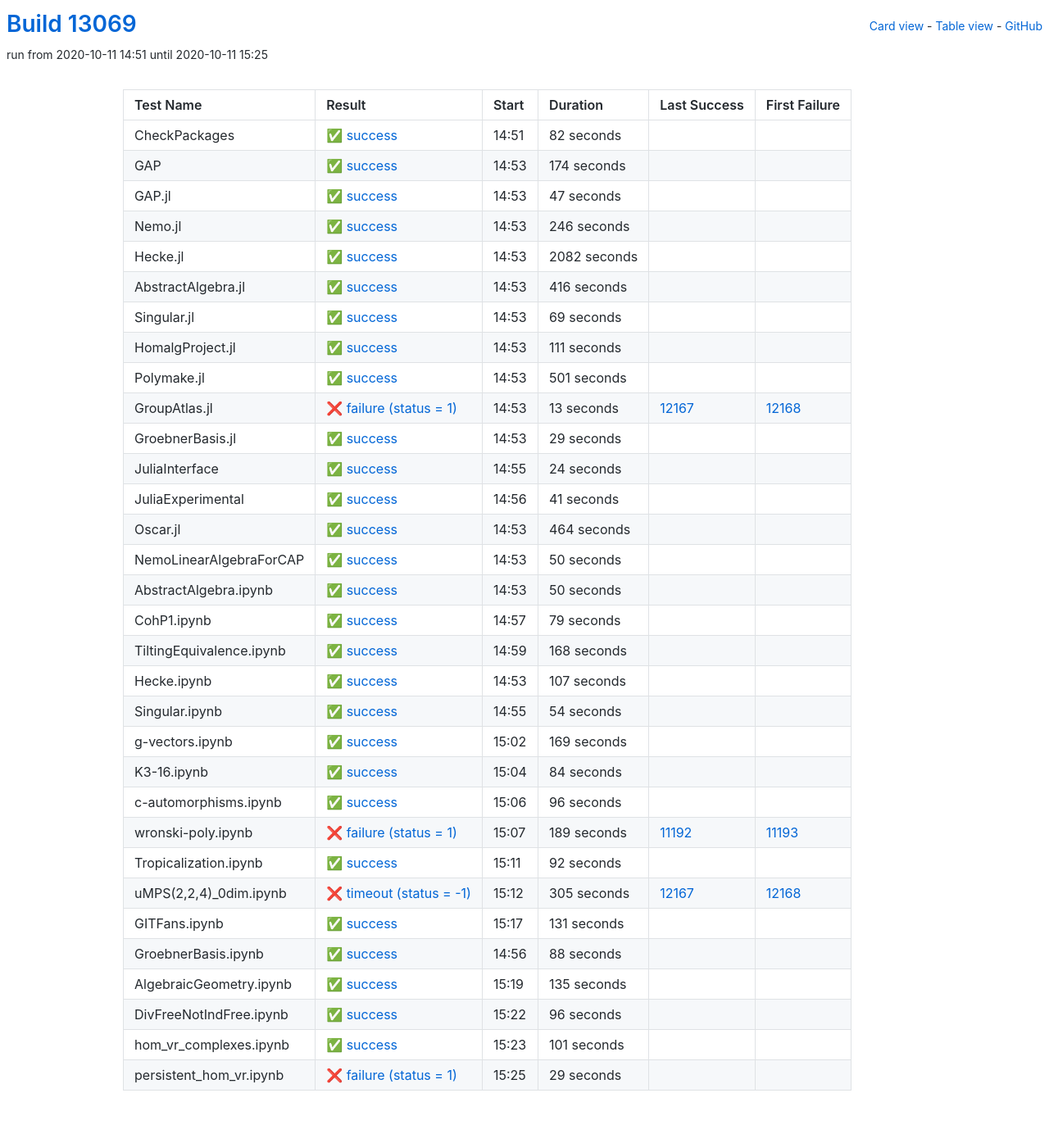
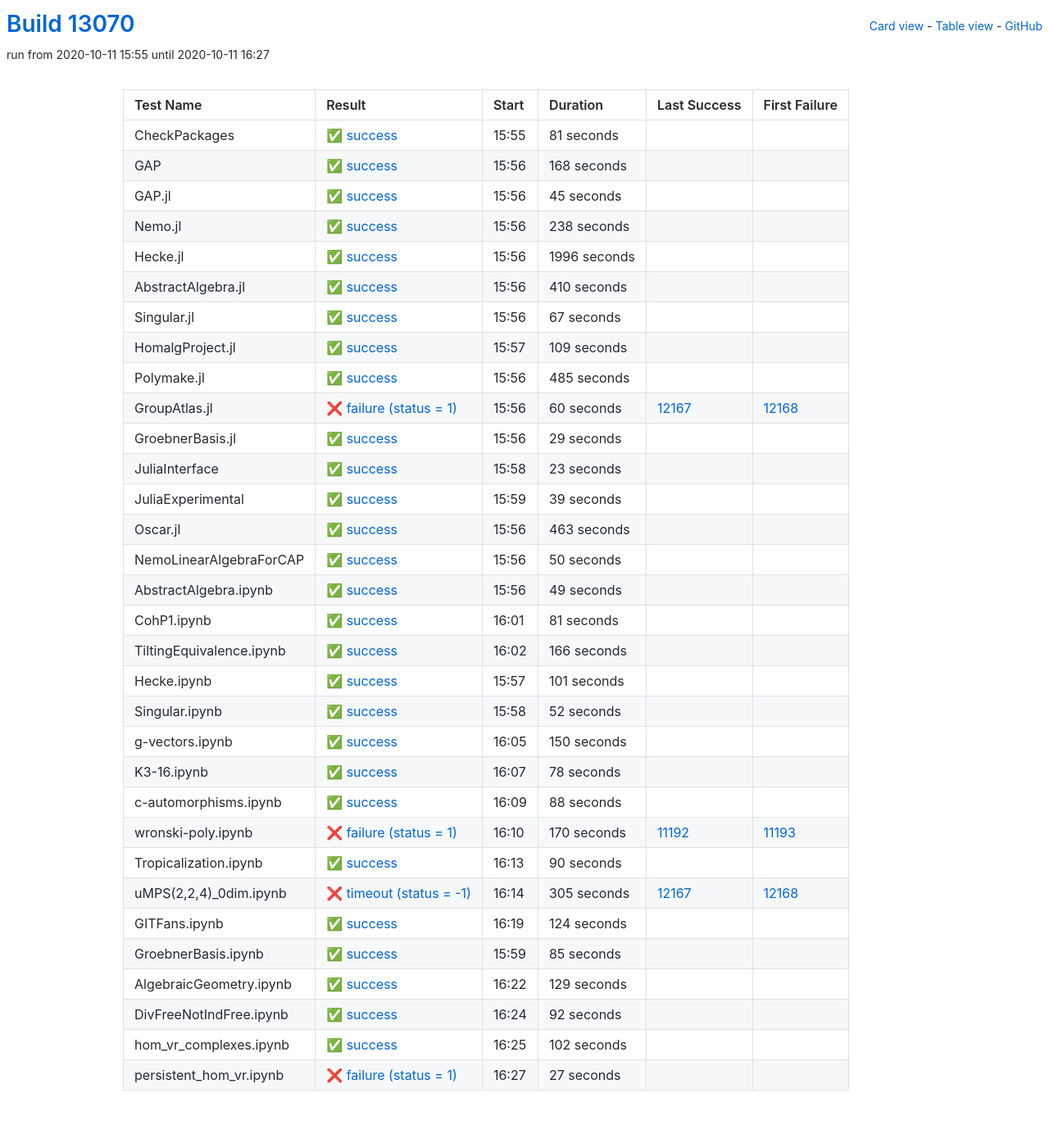
Before and after one commit to oscar-system/oscar-ci-status, a Jekyll site: the page built from table.html, in a window 1280 px wide. Shown: the whole page at 82% size. Built offline with Jekyll 4.4.1, drawn with Linux system fonts in a browser that asks for light colours.

Commit message:
Build #13070

```diff
--- a/_data/ci.yml
+++ b/_data/ci.yml
@@ -1,6 +1,6 @@
 ---
-build: 13069
-build_url: https://oscarci.mathematik.uni-kl.de/job/oscar/13069/
+build: 13070
+build_url: https://oscarci.mathematik.uni-kl.de/job/oscar/13070/
 job: oscar
 organization: oscar-system
 repo: oscar-ci-status
@@ -8,128 +8,128 @@
 tests:
 - name: CheckPackages
   id: checkpackages
-  log: https://oscarci.mathematik.uni-kl.de/job/oscar/13069/artifact/logs/build-13069/CheckPackages.log
-  start: 2020-10-11 14:51
+  log: https://oscarci.mathematik.uni-kl.de/job/oscar/13070/artifact/logs/build-13070/CheckPackages.log
+  start: 2020-10-11 15:55
   success: true
   exitcode: 0
   status: success
-  duration: 82
+  duration: 81
   last_success: false
   last_success_url:
   first_failure: false
   first_failure_url:
 - name: GAP
   id: gap
-  log: https://oscarci.mathematik.uni-kl.de/job/oscar/13069/artifact/logs/build-13069/GAP.log
-  start: 2020-10-11 14:53
+  log: https://oscarci.mathematik.uni-kl.de/job/oscar/13070/artifact/logs/build-13070/GAP.log
+  start: 2020-10-11 15:56
   success: true
   exitcode: 0
   status: success
-  duration: 174
+  duration: 168
   last_success: false
   last_success_url:
   first_failure: false
   first_failure_url:
 - name: GAP.jl
   id: gap-jl
-  log: https://oscarci.mathematik.uni-kl.de/job/oscar/13069/artifact/logs/build-13069/GAP.jl.log
-  start: 2020-10-11 14:53
+  log: https://oscarci.mathematik.uni-kl.de/job/oscar/13070/artifact/logs/build-13070/GAP.jl.log
+  start: 2020-10-11 15:56
   success: true
   exitcode: 0
   status: success
-  duration: 47
+  duration: 45
   last_success: false
   last_success_url:
   first_failure: false
   first_failure_url:
 - name: Nemo.jl
   id: nemo-jl
-  log: https://oscarci.mathematik.uni-kl.de/job/oscar/13069/artifact/logs/build-13069/Nemo.jl.log
-  start: 2020-10-11 14:53
+  log: https://oscarci.mathematik.uni-kl.de/job/oscar/13070/artifact/logs/build-13070/Nemo.jl.log
+  start: 2020-10-11 15:56
   success: true
   exitcode: 0
   status: success
-  duration: 246
+  duration: 238
   last_success: false
   last_success_url:
   first_failure: false
   first_failure_url:
 - name: Hecke.jl
   id: hecke-jl
-  log: https://oscarci.mathematik.uni-kl.de/job/oscar/13069/artifact/logs/build-13069/Hecke.jl.log
-  start: 2020-10-11 14:53
+  log: https://oscarci.mathematik.uni-kl.de/job/oscar/13070/artifact/logs/build-13070/Hecke.jl.log
+  start: 2020-10-11 15:56
   success: true
   exitcode: 0
   status: success
-  duration: 2082
+  duration: 1996
   last_success: false
   last_success_url:
   first_failure: false
   first_failure_url:
 - name: AbstractAlgebra.jl
   id: abstractalgebra-jl
-  log: https://oscarci.mathematik.uni-kl.de/job/oscar/13069/artifact/logs/build-13069/AbstractAlgebra.jl.log
-  start: 2020-10-11 14:53
+  log: https://oscarci.mathematik.uni-kl.de/job/oscar/13070/artifact/logs/build-13070/AbstractAlgebra.jl.log
+  start: 2020-10-11 15:56
   success: true
   exitcode: 0
   status: success
-  duration: 416
+  duration: 410
   last_success: false
   last_success_url:
   first_failure: false
   first_failure_url:
 - name: Singular.jl
   id: singular-jl
-  log: https://oscarci.mathematik.uni-kl.de/job/oscar/13069/artifact/logs/build-13069/Singular.jl.log
-  start: 2020-10-11 14:53
+  log: https://oscarci.mathematik.uni-kl.de/job/oscar/13070/artifact/logs/build-13070/Singular.jl.log
+  start: 2020-10-11 15:56
   success: true
   exitcode: 0
   status: success
-  duration: 69
+  duration: 67
   last_success: false
   last_success_url:
   first_failure: false
   first_failure_url:
 - name: HomalgProject.jl
   id: homalgproject-jl
-  log: https://oscarci.mathematik.uni-kl.de/job/oscar/13069/artifact/logs/build-13069/HomalgProject.jl.log
-  start: 2020-10-11 14:53
+  log: https://oscarci.mathematik.uni-kl.de/job/oscar/13070/artifact/logs/build-13070/HomalgProject.jl.log
+  start: 2020-10-11 15:57
   success: true
   exitcode: 0
   status: success
-  duration: 111
+  duration: 109
   last_success: false
   last_success_url:
   first_failure: false
   first_failure_url:
 - name: Polymake.jl
   id: polymake-jl
-  log: https://oscarci.mathematik.uni-kl.de/job/oscar/13069/artifact/logs/build-13069/Polymake.jl.log
-  start: 2020-10-11 14:53
+  log: https://oscarci.mathematik.uni-kl.de/job/oscar/13070/artifact/logs/build-13070/Polymake.jl.log
+  start: 2020-10-11 15:56
   success: true
   exitcode: 0
   status: success
-  duration: 501
+  duration: 485
   last_success: false
   last_success_url:
   first_failure: false
   first_failure_url:
 - name: GroupAtlas.jl
   id: groupatlas-jl
-  log: https://oscarci.mathematik.uni-kl.de/job/oscar/13069/artifact/logs/build-13069/GroupAtlas.jl.log
-  start: 2020-10-11 14:53
+  log: https://oscarci.mathematik.uni-kl.de/job/oscar/13070/artifact/logs/build-13070/GroupAtlas.jl.log
+  start: 2020-10-11 15:56
   success: false
   exitcode: 1
   status: failure
-  duration: 13
+  duration: 60
   last_success: 12167
   last_success_url: https://oscarci.mathematik.uni-kl.de/job/oscar/12167/
   first_failure: 12168
   first_failure_url: https://oscarci.mathematik.uni-kl.de/job/oscar/12168/
 - name: GroebnerBasis.jl
   id: groebnerbasis-jl
-  log: https://oscarci.mathematik.uni-kl.de/job/oscar/13069/artifact/logs/build-13069/GroebnerBasis.jl.log
-  start: 2020-10-11 14:53
+  log: https://oscarci.mathematik.uni-kl.de/job/oscar/13070/artifact/logs/build-13070/GroebnerBasis.jl.log
+  start: 2020-10-11 15:56
   success: true
   exitcode: 0
   status: success
@@ -140,44 +140,44 @@
   first_failure_url:
 - name: JuliaInterface
   id: juliainterface
-  log: https://oscarci.mathematik.uni-kl.de/job/oscar/13069/artifact/logs/build-13069/JuliaInterface.log
-  start: 2020-10-11 14:55
+  log: https://oscarci.mathematik.uni-kl.de/job/oscar/13070/artifact/logs/build-13070/JuliaInterface.log
+  start: 2020-10-11 15:58
   success: true
   exitcode: 0
   status: success
-  duration: 24
+  duration: 23
   last_success: false
   last_success_url:
   first_failure: false
   first_failure_url:
 - name: JuliaExperimental
   id: juliaexperimental
-  log: https://oscarci.mathematik.uni-kl.de/job/oscar/13069/artifact/logs/build-13069/JuliaExperimental.log
-  start: 2020-10-11 14:56
+  log: https://oscarci.mathematik.uni-kl.de/job/oscar/13070/artifact/logs/build-13070/JuliaExperimental.log
+  start: 2020-10-11 15:59
   success: true
   exitcode: 0
   status: success
-  duration: 41
+  duration: 39
   last_success: false
   last_success_url:
   first_failure: false
   first_failure_url:
 - name: Oscar.jl
   id: oscar-jl
-  log: https://oscarci.mathematik.uni-kl.de/job/oscar/13069/artifact/logs/build-13069/Oscar.jl.log
-  start: 2020-10-11 14:53
+  log: https://oscarci.mathematik.uni-kl.de/job/oscar/13070/artifact/logs/build-13070/Oscar.jl.log
+  start: 2020-10-11 15:56
   success: true
   exitcode: 0
   status: success
-  duration: 464
+  duration: 463
   last_success: false
   last_success_url:
   first_failure: false
   first_failure_url:
 - name: NemoLinearAlgebraForCAP
   id: nemolinearalgebraforcap
-  log: https://oscarci.mathematik.uni-kl.de/job/oscar/13069/artifact/logs/build-13069/NemoLinearAlgebraForCAP.log
-  start: 2020-10-11 14:53
+  log: https://oscarci.mathematik.uni-kl.de/job/oscar/13070/artifact/logs/build-13070/NemoLinearAlgebraForCAP.log
+  start: 2020-10-11 15:56
   success: true
   exitcode: 0
   status: success
@@ -188,128 +188,128 @@
   first_failure_url:
 - name: AbstractAlgebra.ipynb
   id: abstractalgebra-ipynb
-  log: https://oscarci.mathematik.uni-kl.de/job/oscar/13069/artifact/logs/build-13069/AbstractAlgebra.ipynb.log
-  start: 2020-10-11 14:53
+  log: https://oscarci.mathematik.uni-kl.de/job/oscar/13070/artifact/logs/build-13070/AbstractAlgebra.ipynb.log
+  start: 2020-10-11 15:56
   success: true
   exitcode: 0
   status: success
-  duration: 50
+  duration: 49
   last_success: false
   last_success_url:
   first_failure: false
   first_failure_url:
 - name: CohP1.ipynb
   id: cohp1-ipynb
-  log: https://oscarci.mathematik.uni-kl.de/job/oscar/13069/artifact/logs/build-13069/CohP1.ipynb.log
-  start: 2020-10-11 14:57
+  log: https://oscarci.mathematik.uni-kl.de/job/oscar/13070/artifact/logs/build-13070/CohP1.ipynb.log
+  start: 2020-10-11 16:01
   success: true
   exitcode: 0
   status: success
-  duration: 79
+  duration: 81
   last_success: false
   last_success_url:
   first_failure: false
   first_failure_url:
 - name: TiltingEquivalence.ipynb
   id: tiltingequivalence-ipynb
-  log: https://oscarci.mathematik.uni-kl.de/job/oscar/13069/artifact/logs/build-13069/TiltingEquivalence.ipynb.log
-  start: 2020-10-11 14:59
+  log: https://oscarci.mathematik.uni-kl.de/job/oscar/13070/artifact/logs/build-13070/TiltingEquivalence.ipynb.log
+  start: 2020-10-11 16:02
   success: true
   exitcode: 0
   status: success
-  duration: 168
+  duration: 166
   last_success: false
   last_success_url:
   first_failure: false
   first_failure_url:
 - name: Hecke.ipynb
   id: hecke-ipynb
-  log: https://oscarci.mathematik.uni-kl.de/job/oscar/13069/artifact/logs/build-13069/Hecke.ipynb.log
-  start: 2020-10-11 14:53
+  log: https://oscarci.mathematik.uni-kl.de/job/oscar/13070/artifact/logs/build-13070/Hecke.ipynb.log
+  start: 2020-10-11 15:57
   success: true
   exitcode: 0
   status: success
-  duration: 107
+  duration: 101
   last_success: false
   last_success_url:
   first_failure: false
   first_failure_url:
 - name: Singular.ipynb
   id: singular-ipynb
-  log: https://oscarci.mathematik.uni-kl.de/job/oscar/13069/artifact/logs/build-13069/Singular.ipynb.log
-  start: 2020-10-11 14:55
+  log: https://oscarci.mathematik.uni-kl.de/job/oscar/13070/artifact/logs/build-13070/Singular.ipynb.log
+  start: 2020-10-11 15:58
   success: true
   exitcode: 0
   status: success
-  duration: 54
+  duration: 52
   last_success: false
   last_success_url:
   first_failure: false
   first_failure_url:
 - name: g-vectors.ipynb
   id: g-vectors-ipynb
-  log: https://oscarci.mathematik.uni-kl.de/job/oscar/13069/artifact/logs/build-13069/g-vectors.ipynb.log
-  start: 2020-10-11 15:02
+  log: https://oscarci.mathematik.uni-kl.de/job/oscar/13070/artifact/logs/build-13070/g-vectors.ipynb.log
+  start: 2020-10-11 16:05
   success: true
   exitcode: 0
   status: success
-  duration: 169
+  duration: 150
   last_success: false
   last_success_url:
   first_failure: false
   first_failure_url:
 - name: K3-16.ipynb
   id: k3-16-ipynb
-  log: https://oscarci.mathematik.uni-kl.de/job/oscar/13069/artifact/logs/build-13069/K3-16.ipynb.log
-  start: 2020-10-11 15:04
+  log: https://oscarci.mathematik.uni-kl.de/job/oscar/13070/artifact/logs/build-13070/K3-16.ipynb.log
+  start: 2020-10-11 16:07
   success: true
   exitcode: 0
   status: success
-  duration: 84
+  duration: 78
   last_success: false
   last_success_url:
   first_failure: false
   first_failure_url:
 - name: c-automorphisms.ipynb
   id: c-automorphisms-ipynb
-  log: https://oscarci.mathematik.uni-kl.de/job/oscar/13069/artifact/logs/build-13069/c-automorphisms.ipynb.log
-  start: 2020-10-11 15:06
+  log: https://oscarci.mathematik.uni-kl.de/job/oscar/13070/artifact/logs/build-13070/c-automorphisms.ipynb.log
+  start: 2020-10-11 16:09
   success: true
   exitcode: 0
   status: success
-  duration: 96
+  duration: 88
   last_success: false
   last_success_url:
   first_failure: false
   first_failure_url:
 - name: wronski-poly.ipynb
   id: wronski-poly-ipynb
-  log: https://oscarci.mathematik.uni-kl.de/job/oscar/13069/artifact/logs/build-13069/wronski-poly.ipynb.log
-  start: 2020-10-11 15:07
+  log: https://oscarci.mathematik.uni-kl.de/job/oscar/13070/artifact/logs/build-13070/wronski-poly.ipynb.log
+  start: 2020-10-11 16:10
   success: false
   exitcode: 1
   status: failure
-  duration: 189
+  duration: 170
   last_success: 11192
   last_success_url: https://oscarci.mathematik.uni-kl.de/job/oscar/11192/
   first_failure: 11193
   first_failure_url: https://oscarci.mathematik.uni-kl.de/job/oscar/11193/
 - name: Tropicalization.ipynb
   id: tropicalization-ipynb
-  log: https://oscarci.mathematik.uni-kl.de/job/oscar/13069/artifact/logs/build-13069/Tropicalization.ipynb.log
-  start: 2020-10-11 15:11
+  log: https://oscarci.mathematik.uni-kl.de/job/oscar/13070/artifact/logs/build-13070/Tropicalization.ipynb.log
+  start: 2020-10-11 16:13
   success: true
   exitcode: 0
   status: success
-  duration: 92
+  duration: 90
   last_success: false
   last_success_url:
   first_failure: false
   first_failure_url:
 - name: uMPS(2,2,4)_0dim.ipynb
   id: umps-2-2-4-0dim-ipynb
-  log: https://oscarci.mathematik.uni-kl.de/job/oscar/13069/artifact/logs/build-13069/uMPS-2-2-4-_0dim.ipynb.log
-  start: 2020-10-11 15:12
+  log: https://oscarci.mathematik.uni-kl.de/job/oscar/13070/artifact/logs/build-13070/uMPS-2-2-4-_0dim.ipynb.log
+  start: 2020-10-11 16:14
   success: false
   exitcode: -1
   status: timeout
@@ -320,72 +320,72 @@
   first_failure_url: https://oscarci.mathematik.uni-kl.de/job/oscar/12168/
 - name: GITFans.ipynb
   id: gitfans-ipynb
-  log: https://oscarci.mathematik.uni-kl.de/job/oscar/13069/artifact/logs/build-13069/GITFans.ipynb.log
-  start: 2020-10-11 15:17
+  log: https://oscarci.mathematik.uni-kl.de/job/oscar/13070/artifact/logs/build-13070/GITFans.ipynb.log
+  start: 2020-10-11 16:19
   success: true
   exitcode: 0
   status: success
-  duration: 131
+  duration: 124
   last_success: false
   last_success_url:
   first_failure: false
   first_failure_url:
 - name: GroebnerBasis.ipynb
   id: groebnerbasis-ipynb
-  log: https://oscarci.mathematik.uni-kl.de/job/oscar/13069/artifact/logs/build-13069/GroebnerBasis.ipynb.log
-  start: 2020-10-11 14:56
+  log: https://oscarci.mathematik.uni-kl.de/job/oscar/13070/artifact/logs/build-13070/GroebnerBasis.ipynb.log
+  start: 2020-10-11 15:59
   success: true
   exitcode: 0
   status: success
-  duration: 88
+  duration: 85
   last_success: false
   last_success_url:
   first_failure: false
   first_failure_url:
 - name: AlgebraicGeometry.ipynb
   id: algebraicgeometry-ipynb
-  log: https://oscarci.mathematik.uni-kl.de/job/oscar/13069/artifact/logs/build-13069/AlgebraicGeometry.ipynb.log
-  start: 2020-10-11 15:19
+  log: https://oscarci.mathematik.uni-kl.de/job/oscar/13070/artifact/logs/build-13070/AlgebraicGeometry.ipynb.log
+  start: 2020-10-11 16:22
   success: true
   exitcode: 0
   status: success
-  duration: 135
+  duration: 129
   last_success: false
   last_success_url:
   first_failure: false
   first_failure_url:
 - name: DivFreeNotIndFree.ipynb
   id: divfreenotindfree-ipynb
-  log: https://oscarci.mathematik.uni-kl.de/job/oscar/13069/artifact/logs/build-13069/DivFreeNotIndFree.ipynb.log
-  start: 2020-10-11 15:22
+  log: https://oscarci.mathematik.uni-kl.de/job/oscar/13070/artifact/logs/build-13070/DivFreeNotIndFree.ipynb.log
+  start: 2020-10-11 16:24
   success: true
   exitcode: 0
   status: success
-  duration: 96
+  duration: 92
   last_success: false
   last_success_url:
   first_failure: false
   first_failure_url:
 - name: hom_vr_complexes.ipynb
   id: hom-vr-complexes-ipynb
-  log: https://oscarci.mathematik.uni-kl.de/job/oscar/13069/artifact/logs/build-13069/hom_vr_complexes.ipynb.log
-  start: 2020-10-11 15:23
+  log: https://oscarci.mathematik.uni-kl.de/job/oscar/13070/artifact/logs/build-13070/hom_vr_complexes.ipynb.log
+  start: 2020-10-11 16:25
   success: true
   exitcode: 0
   status: success
-  duration: 101
+  duration: 102
   last_success: false
   last_success_url:
   first_failure: false
   first_failure_url:
 - name: persistent_hom_vr.ipynb
   id: persistent-hom-vr-ipynb
-  log: https://oscarci.mathematik.uni-kl.de/job/oscar/13069/artifact/logs/build-13069/persistent_hom_vr.ipynb.log
-  start: 2020-10-11 15:25
+  log: https://oscarci.mathematik.uni-kl.de/job/oscar/13070/artifact/logs/build-13070/persistent_hom_vr.ipynb.log
+  start: 2020-10-11 16:27
   success: false
   exitcode: 1
   status: failure
-  duration: 29
+  duration: 27
   last_success: false
   last_success_url:
   first_failure: false
```
Also changed, not shown: README.md.
